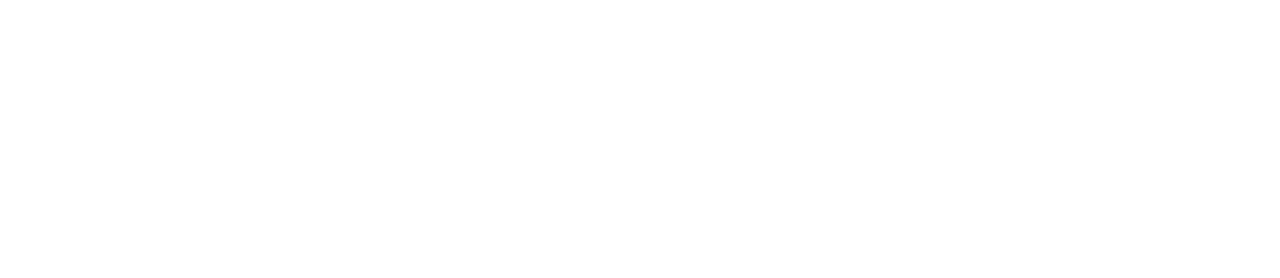
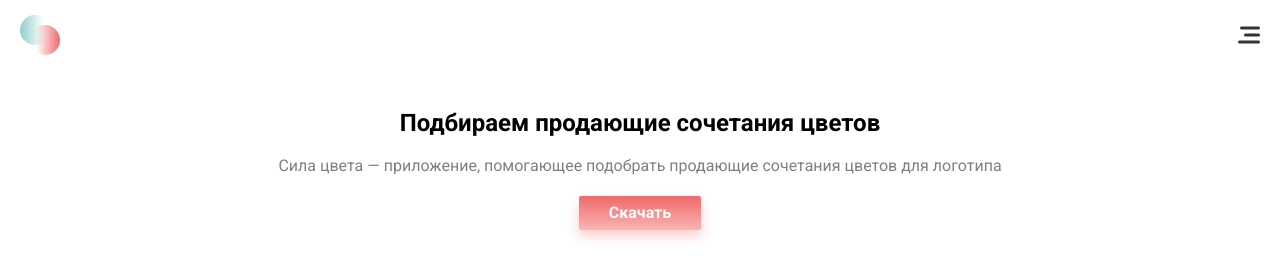
Before and after one commit to paniccord23/hse-responsive-landing, a plain HTML site: page index.html in a window 1280 px wide. Drawn offline with Linux system fonts and the light colour scheme.

Commit message:
сделали первую секцию и навигацию

```diff
--- a/index.html
+++ b/index.html
@@ -3,18 +3,20 @@
   <head>
     <meta charset="utf-8">
     <link rel="stylesheet" href="style/layout.css">
+    <meta name="viewport" content="width=device-width, initial-scale=1">
     <title>Responsive</title>
   </head>
   <body>
     <header>
       <nav>
-        <img src="" alt="">
-        <img src="" alt="">
+        <img src="img/logo.svg" alt="logo">
+        <img src="img/menu.svg" alt="menu">
       </nav>
     </header>
-    <section>
-      <h1></h1>
-      <p></p>
+    <section class="intro">
+      <h1>Подбираем продающие сочетания цветов</h1>
+      <p>Сила цвета — приложение, помогающее подобрать продающие сочетания цветов для логотипа</p>
+      <a href="#">Скачать</a>
     </section>
 
   </body>
--- a/style/layout.css
+++ b/style/layout.css
@@ -1,5 +1,57 @@
 @import "reset.css";
 @import url('https://fonts.googleapis.com/css?family=Roboto:400,700');
-h1 {
-  font-family: font-family: 'Roboto', sans-serif;
+
+* {
+  -webkit-font-smoothing: antialiased;
+  -moz-osx-font-smoothing: grayscale;
 }
+
+header nav {
+  display: flex;
+
+  padding: 15px 20px 0 20px;
+
+  justify-content: space-between;
+
+}
+.intro {
+  padding: 55px 20px 0 20px;
+
+  text-align: center;
+
+  font-family: 'Roboto', sans-serif;
+}
+
+.intro h1 {
+  font-size: 24px;
+  font-weight: 700;
+  line-height: 110%;
+}
+
+.intro p {
+  padding-top: 20px;
+
+  color: rgba(0,0,0,0.5);
+
+  font-size: 16px;
+  line-height: 120%;
+}
+
+.intro a {
+  /* обязательно менять у кнопки на инл-блок, чтобы она не наезжала на текст */
+  display: inline-block;
+
+  margin-top: 20px;
+  padding: 9px 30px 9px 30px;
+
+  text-decoration: none;
+
+  color: rgba(255,255,255,1);
+  border-radius: 2px;
+  background: linear-gradient(180deg, rgba(234, 56, 54, 0.75) 0%, rgba(234, 56, 54, 0.3) 119.05%);
+  box-shadow: 0px 6px 12px rgba(234, 56, 54, 0.25);
+
+  font-size: 16px;
+  font-weight: 700;
+
+}
```
Also changed, not shown: img/logo.svg (added), img/menu.svg (added).
